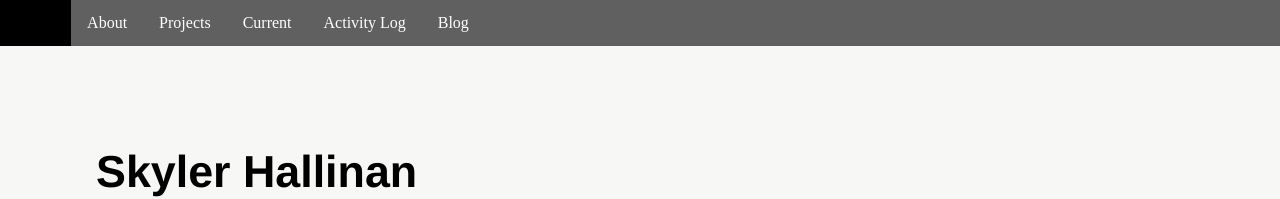
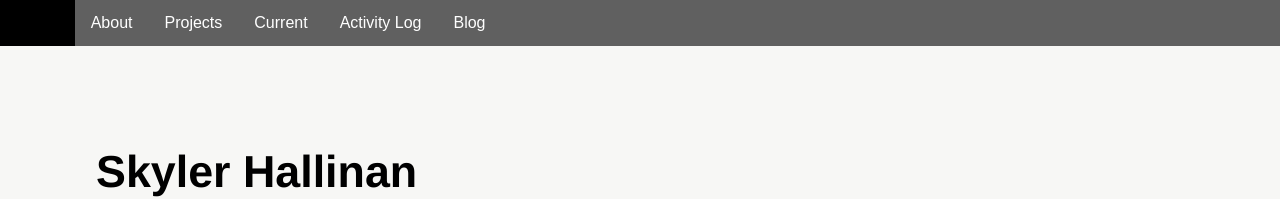
Before and after one commit to shallinan1/shallinan1.github.io, a Jekyll site: the page built from index.md, in a window 1280 px wide. Shown: the top 199 px of the page. Built offline with Jekyll 4.4.1, drawn with Linux system fonts in a browser that asks for light colours.

Commit message:
try to enforce font

```diff
--- a/css/main.css
+++ b/css/main.css
@@ -16,6 +16,7 @@
     text-align: center;
     padding: 14px 16px;
     text-decoration: none;
+	font-family: "arial";
 }
 
 #globalNav li a:hover {
```
